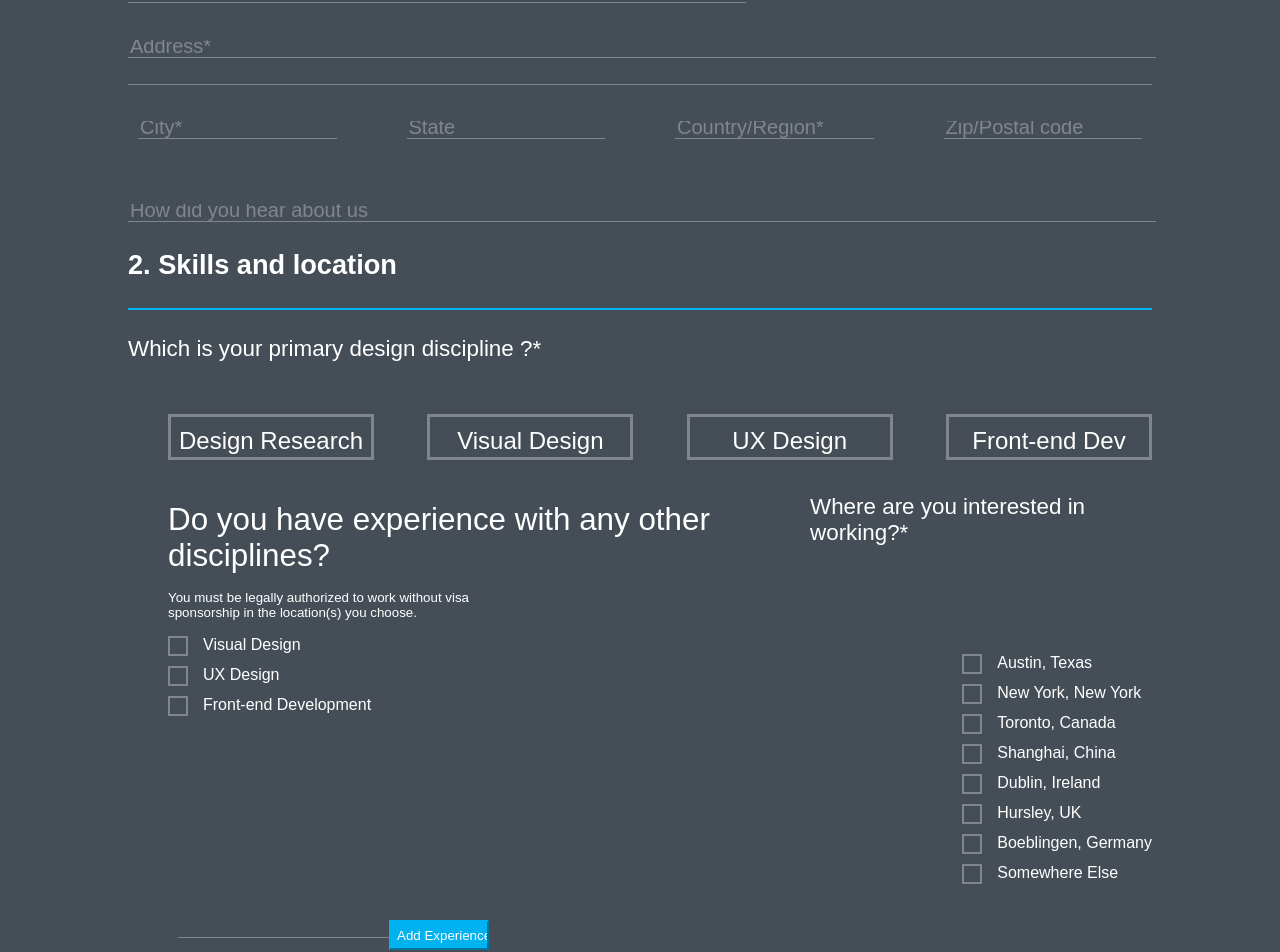
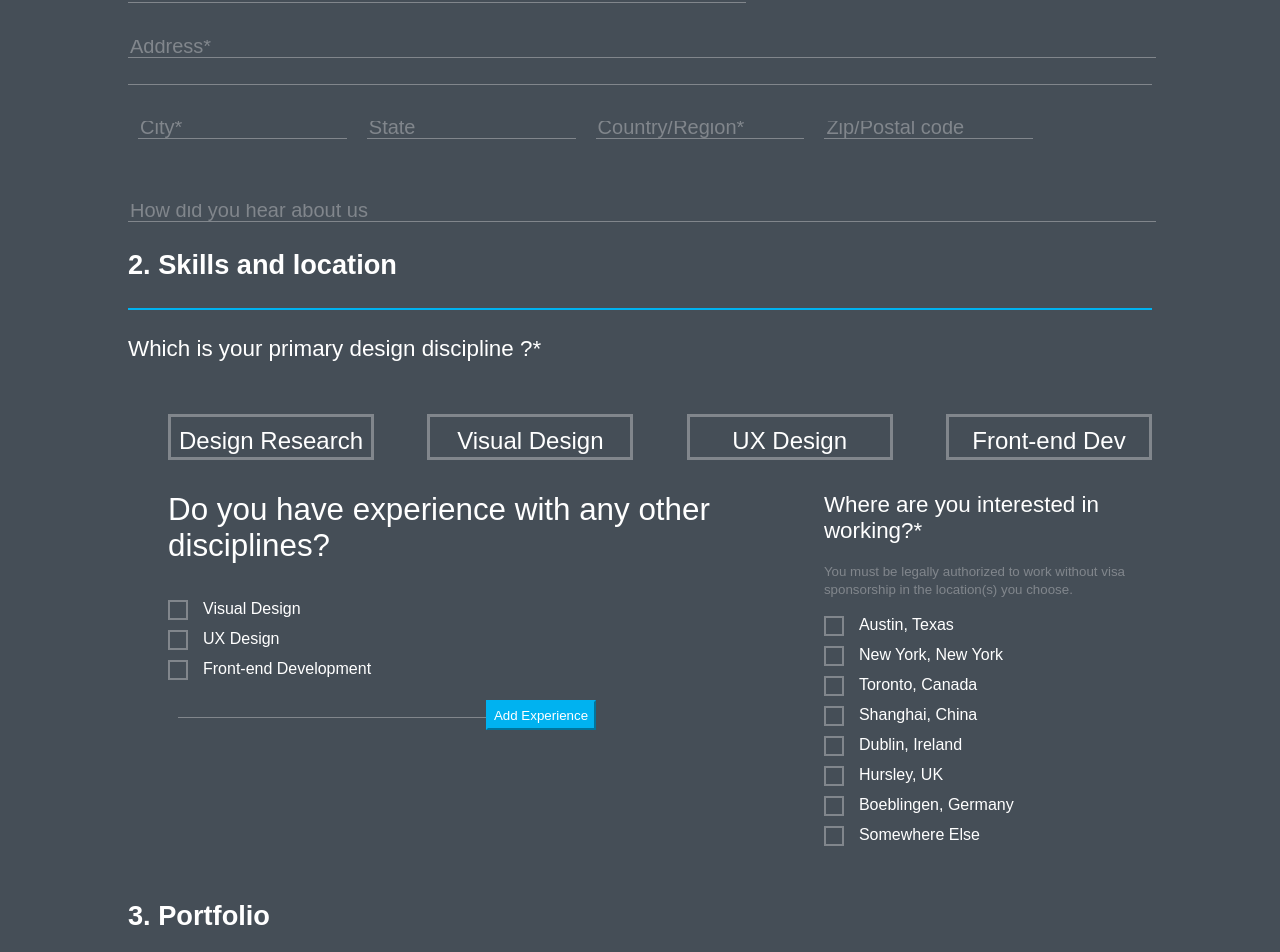
Before and after one commit to Sannu8/React-Form, a React (Create React App) app: page / in a window 1280 px wide. Shown: the part 361-1313 px from the top of the page. Built offline with nearby package versions, Linux system fonts and the light colour scheme.

Commit message:
Flexbox on progress

```diff
--- a/src/Css/App.css
+++ b/src/Css/App.css
@@ -15,6 +15,14 @@ body {
 
 }
 
+.submit {
+  background-color: #00b2f0;
+  border-color: #00b2f0;
+  height: 40px;
+  width: 20%;
+  color: #fff;
+  font-size: 1.3em;
+}
 .flex-container {
   display: flex;
 }
--- a/src/Css/Info.css
+++ b/src/Css/Info.css
@@ -14,14 +14,8 @@ hr.greyHr {
   border: none;
 }
 
-input.location {
+input.location, input.locationend {
   width: 20%;
-  margin-right: 60px;
-}
-
-input.locationend {
-  width: 20%;
-  float: right;
 }
 
 li input[type="text"] {
@@ -29,13 +23,7 @@ li input[type="text"] {
   margin-right: 20px;
 }
 
-li input[type="button"] {
-  background-color: #00b2f0;
-  border-color: #00b2f0;
-  height: 30px;
-  width: 100px;
-  color: #fff;
-}
+
 
 br.mobile {
   display: none;
--- a/src/Css/Radio.css
+++ b/src/Css/Radio.css
@@ -24,7 +24,6 @@ input[type="radio"] {
   border: 1px solid #81868c;
   text-align: center;
 }
-
 
 /* On mouse-over, add a grey background color */
 .containerRadio:hover input ~ .checkmarkRadio {
--- a/src/Css/Skills.css
+++ b/src/Css/Skills.css
@@ -2,11 +2,27 @@ ul {
   list-style-type: none;
 }
 
-#questions, #checkBoxes, #buttons {
- justify-content: space-between
+#buttons {
+  justify-content: space-between;
+ }
+
+#EmptyValid small {
+  color: #81868c;
 }
 
+#add, #inputExperience {
+  width: 50%;
+}
+#inputExperience {
+  float: left;
+}
 
+li input[type="button"] {
+  background-color: #00b2f0;
+  border-color: #00b2f0;
+  height: 30px;
+  color: #fff;
+}
 /* CheckBoxes */
 #checkBoxes {
   vertical-align: top;
@@ -83,14 +99,7 @@ ul {
   transform: rotate(45deg);
 }
 
-.submit {
-  background-color: #00b2f0;
-  border-color: #00b2f0;
-  height: 40px;
-  width: 200px;
-  color: #fff;
-  font-size: 1.3em;
-}
+
 
 @media screen and (max-width: 480px) {
 
--- a/src/Portfolio.js
+++ b/src/Portfolio.js
@@ -18,7 +18,7 @@ class Portfolio extends Component {
 				<br />
 
 					Prove you're IBM's next great designer by showing us who you are. What
-					you have done. How you think. Tell us your story.
+					you have done. How you think. 	<br />Tell us your story.
 
 				<br />
 				<br />
--- a/src/Skills.js
+++ b/src/Skills.js
@@ -124,37 +124,16 @@ class Skills extends Component {
 						/>
 					))}
 				</ul>
+				<div className="flex-container">
+					<ul id="questions" className="firstCol">
+						<li className="text">
 
-				<ul id="questions" className="flex-container">
-					<li className="text">
-						<br />
 							<section className="text">
 								Do you have experience with any other disciplines?
 							</section>
 						</li>
-
-					<li className="secondCol">
-						<br />
-						<section className="text">
-							Where are you interested in working?*
-						</section>
-					</li>
-				</ul>
-
-				<ul>
-
-					<li id="EmptyValid" className="flex-container">
-						<small>
-							You must be legally authorized to work without visa
-							<br />
-							sponsorship in the location(s) you choose.
-						</small>
-					</li>
-				</ul>
-
-				<ul id="checkBoxes" className="flex-container">
 						<li id="ExperienceList">
-
+							<br /><br />
 							{this.state.exDatas.map((data, i) => (
 								<CheckBox
 									data={this.state.exDatas[i]}
@@ -167,25 +146,7 @@ class Skills extends Component {
 								/>
 							))}
 						</li>
-
-					<li className="secondCol">
-						<br />
-						{this.state.cityDatas.map((data, i, array) => (
-							<CheckBox
-								data={this.state.cityDatas[i]}
-								delete={this.handleDelete}
-								id={data}
-								handleCheckboxChange={this.toggleCheckbox}
-								required={this.state.required}
-								check="city"
-								key={data}
-							/>
-						))}
-					</li>
-				</ul>
-
-				<ul id="Add" className="flex-container">
-					<li>
+						<li id="inputExperience">
 							<input
 								type="text"
 								pattern=""
@@ -203,15 +164,52 @@ class Skills extends Component {
 								}
 							/>
 						</li>
-					<li>
+						<li id="Add">
 							<input
 								type="button"
 								value="Add Experience"
 								onClick={() => this.handleAdd(this.state.inputExperience)}
 							/>
 						</li>
+
 					</ul>
 
+					<ul>
+						<li className="secondCol">
+
+							<section className="text">
+								Where are you interested in working?*
+							</section>
+						</li>
+						<li id="EmptyValid" >
+							<br />
+							<small>
+								You must be legally authorized to work without visa
+								<br />
+								sponsorship in the location(s) you choose.
+							</small>
+						</li>
+						<li className="secondCol">
+							<br />
+							{this.state.cityDatas.map((data, i, array) => (
+								<CheckBox
+									data={this.state.cityDatas[i]}
+									delete={this.handleDelete}
+									id={data}
+									handleCheckboxChange={this.toggleCheckbox}
+									required={this.state.required}
+									check="city"
+									key={data}
+								/>
+							))}
+						</li>
+					</ul>
+
+
+
+
+
+				</div>
 			</div >
 		);
 	}
```
Lines whose indentation alone changed are shown as unchanged.
